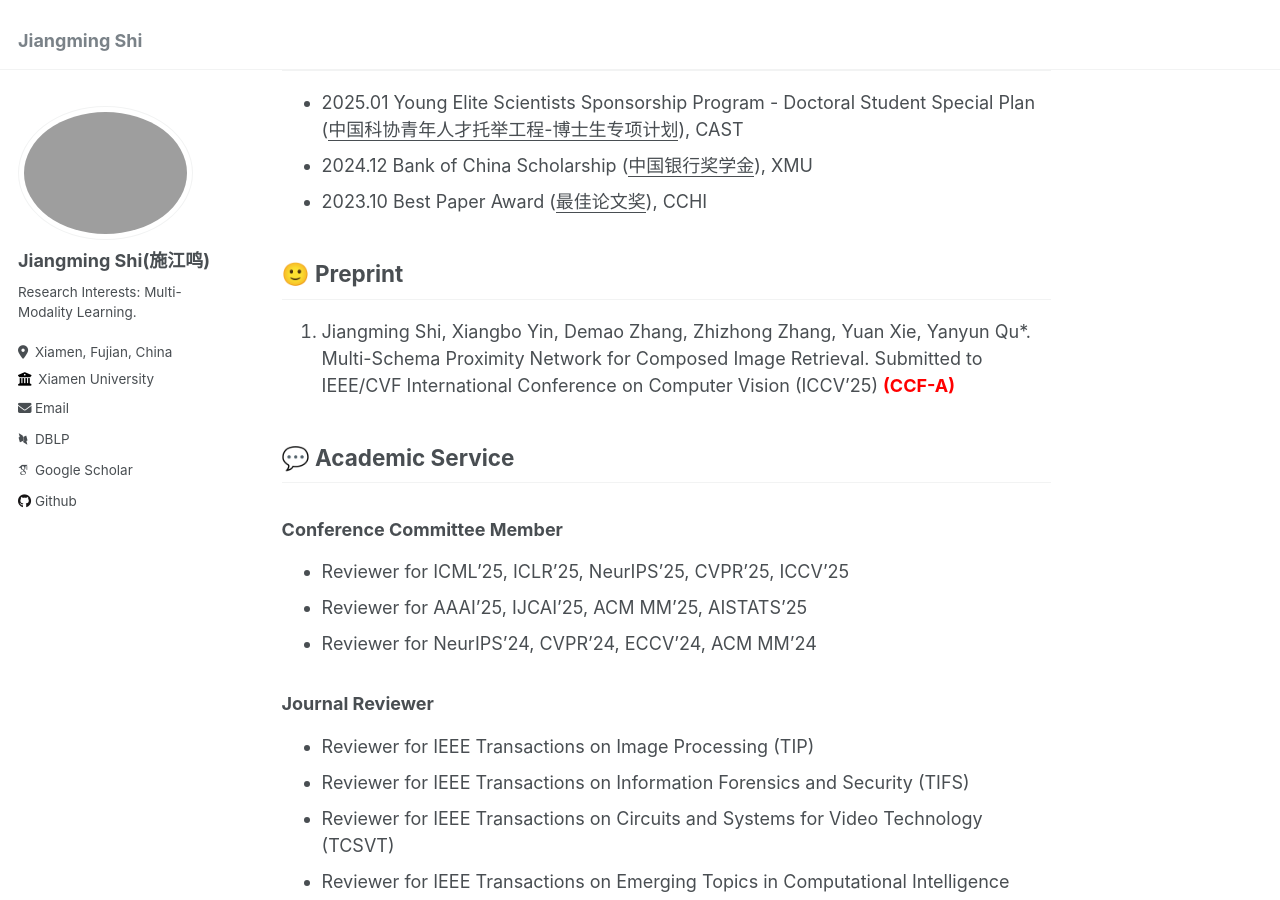
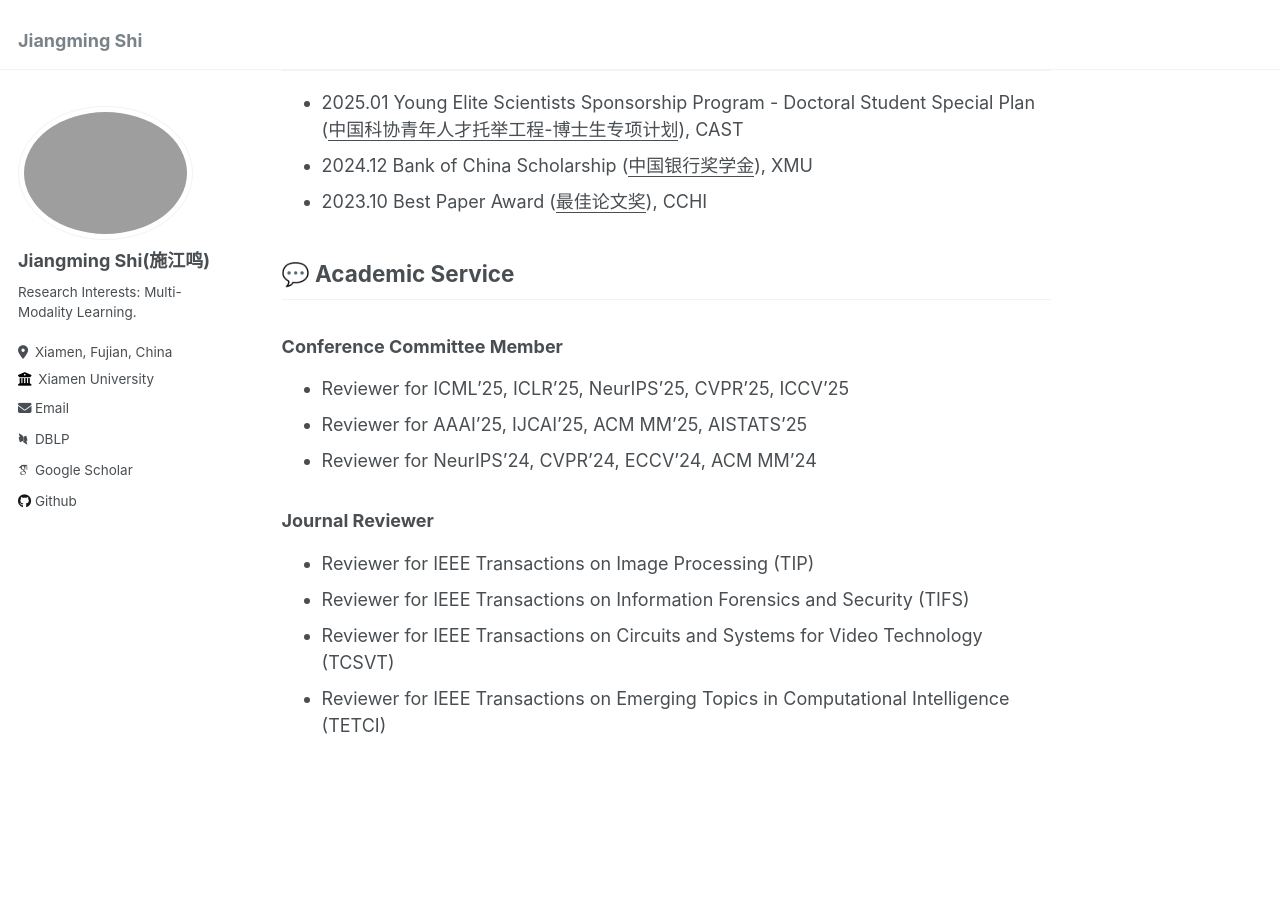
Before and after one commit to shijiangming1/shijiangming1.github.io, a Jekyll site: the page built from _pages/about.md, in a window 1280 px wide and 900 px high, scrolled down 1966 px. Built offline with Jekyll 4.4.1, drawn with Linux system fonts in a browser that asks for light colours; some web fonts are replaced.

Commit message:
Update about.md

```diff
--- a/_pages/about.md
+++ b/_pages/about.md
@@ -77,8 +77,6 @@ Hi, my name is Jiangming Shi (Chinese: 施江鸣), a Ph.D. Candidate (3<sup>nd</
 - 2024.12 Bank of China Scholarship (<ins>中国银行奖学金</ins>), XMU
 - 2023.10 Best Paper Award (<ins>最佳论文奖</ins>), CCHI
 
-## 🙂 Preprint
-1. Jiangming Shi, Xiangbo Yin, Demao Zhang, Zhizhong Zhang, Yuan Xie, Yanyun Qu*. Multi-Schema Proximity Network for Composed Image Retrieval. Submitted to IEEE/CVF International Conference on Computer Vision  (ICCV'25) **<font color=Red>(CCF-A)</font>**
 
 ## 💬 Academic Service
 ### Conference Committee Member
```
